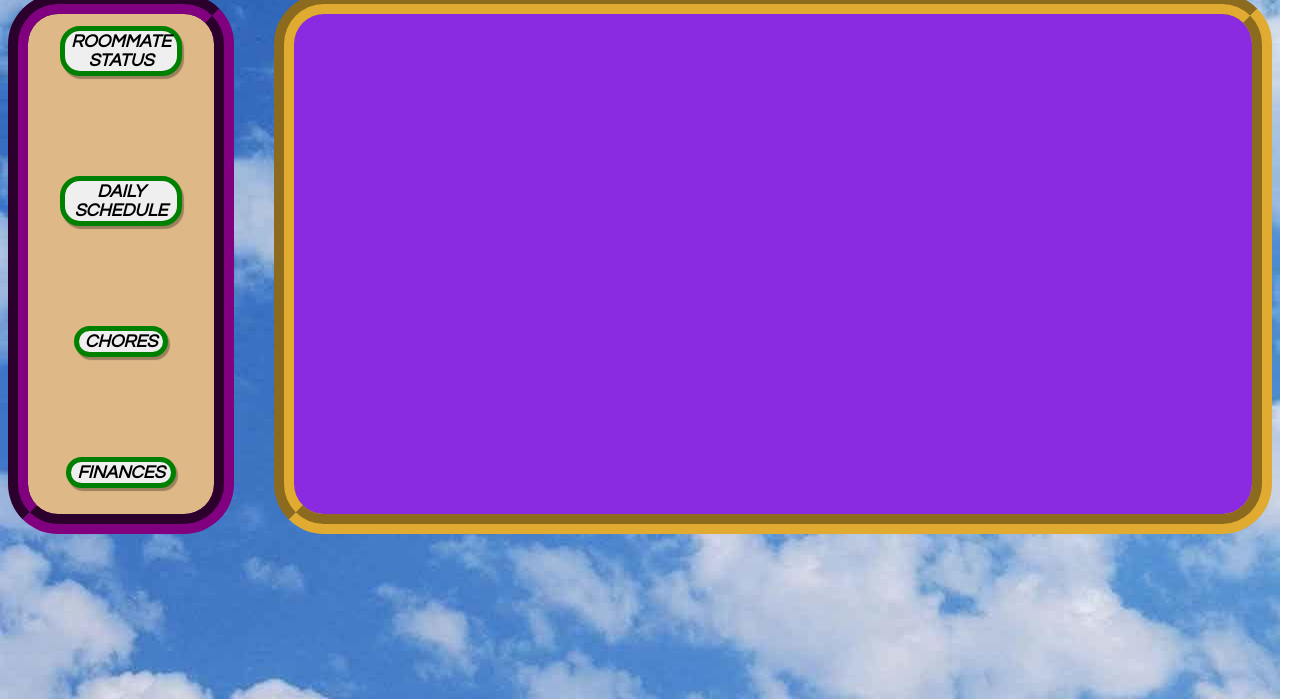
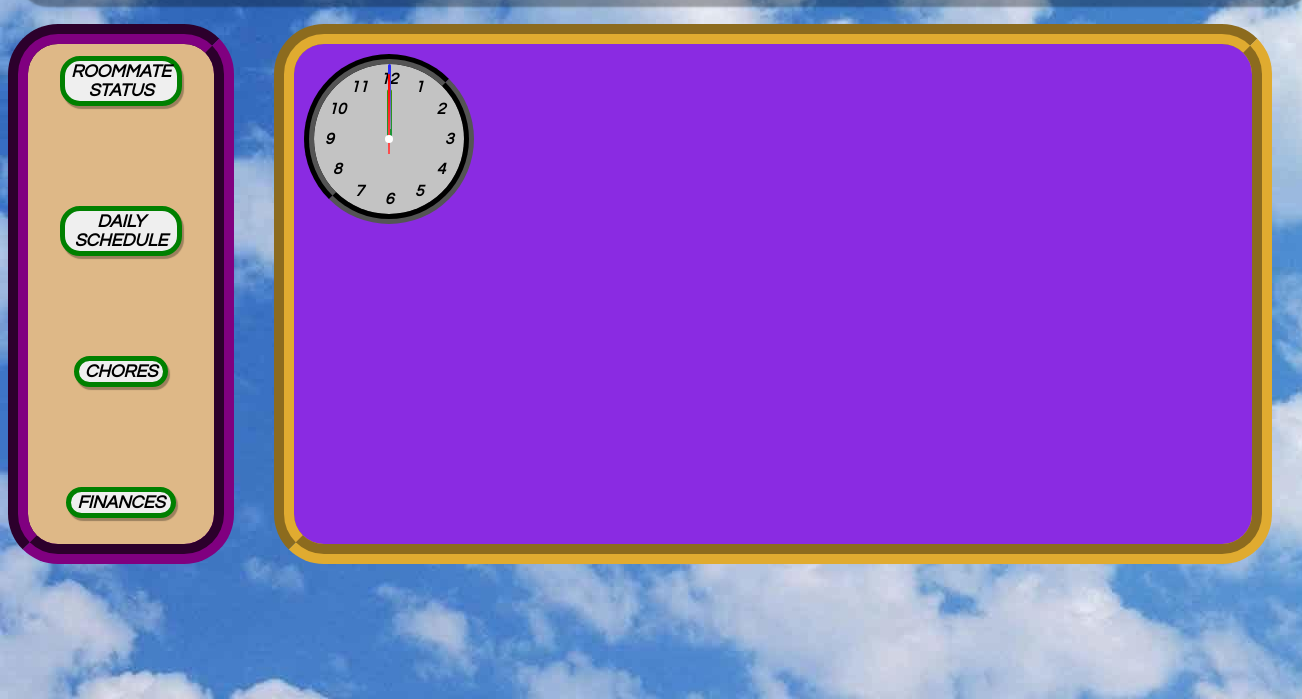
Before and after one commit to SashaKakkassery/Technica, a plain HTML site: page index.html in a window 1280 px wide. Shown: the part 101-800 px from the top of the page, 1302 px wide, since content can reach past the window. Drawn offline with Linux system fonts and the light colour scheme.

Commit message:
Updated files

```diff
--- a/index.html
+++ b/index.html
@@ -21,7 +21,32 @@
         </div>
 
          <div class = "mainRoom">
+            <div class = "clock">
 
+                <div class = "hour">
+                    <div class = "hr" id = "hr"></div>
+                </div>
+                <div class = "minute">
+                    <div class = "min" id = "min"></div>
+                </div>
+                <div class = "second">
+                    <div class = "sec" id = "sec"></div>
+                </div>
+
+
+                <span style = "--i:1"><b>1</b></span>
+                <span style = "--i:2"><b>2</b></span>
+                <span style = "--i:3"><b>3</b></span>
+                <span style = "--i:4"><b>4</b></span>
+                <span style = "--i:5"><b>5</b></span>
+                <span style = "--i:6"><b>6</b></span>
+                <span style = "--i:7"><b>7</b></span>
+                <span style = "--i:8"><b>8</b></span>
+                <span style = "--i:9"><b>9</b></span>
+                <span style = "--i:10"><b>10</b></span>
+                <span style = "--i:11"><b>11</b></span>
+                <span style = "--i:12"><b>12</b></span>
+            </div>
         </div>
     </div>
     <script src = "index.js">
--- a/style.css
+++ b/style.css
@@ -17,11 +17,16 @@ body{
 }
 
 h1{
+    background-color: rgb(195, 195, 195);
+    border: beige groove 15px;
+    border-radius: 30px;
+    width: 100%;
     font-family: 'Century Gothic', sans-serif;
     font-weight: bold;
     color: black;
     text-align: center;
     font-size: 40px;
+    box-shadow: 10px 10px 2px rgba(0, 0, 0, 0.3);
 }
 
 .Container{
@@ -84,4 +89,106 @@ h1{
     height: 500px;
     border: groove, 20px, rgb(224, 171, 48);
     border-radius: 50px;
+    position: relative;
 }
+
+.clock{
+    position: absolute;
+    left:10px;
+    top:10px;
+    background: rgb(195, 195, 195);
+    width: 150px;
+    height: 150px;
+    border-radius: 100%;
+    border: groove, 10px, black;
+    display: flex;
+    align-items: center;
+    justify-content: center;
+    position: relative;
+}
+
+.clock::before{
+    content: ' ';
+    position: absolute;
+    width: 8px;
+    height: 8px;
+    background-color: rgb(255, 255, 255);
+    border-radius: 100%;
+    z-index:1000;
+}
+
+.clock span{
+    position: absolute;
+    text-align: center;
+    transform: rotate(calc(30deg * var(--i)))
+                translateY(-60px)
+                 rotate(calc(-30deg * var(--i)));
+}
+
+.clock span b{
+    font-family: 'Century Gothic', sans-serif;
+    font-style: italic;
+}
+
+.hour,
+.minute,
+.second{
+    position: absolute;
+}
+
+.hour, .hr{
+    width: 160px;
+    height: 160px;
+}
+
+.minute, .min{
+    width: 190px;
+    height: 190px;
+}
+
+.second, .sec{
+    width: 230px;
+    height: 230px;
+}
+
+.hr, .min, .sec{
+    display: flex;
+    justify-content: center;
+    position: absolute;
+    border-radius: 50%;
+}
+
+.hr { z-index: 1;}
+.min { z-index: 2;}
+.sec { z-index: 3;}
+
+
+.hr::before{
+    content: '';
+    width: 5px;
+    height: 50px;
+    background: linear-gradient(to top,rgb(24, 149, 61), rgb(59, 148, 0));
+    position: absolute;
+    border-radius: 6px 6px 0 0;
+    top: 30px;
+}
+
+.min::before{
+    content: '';
+    width: 3px;
+    height: 65px;
+    background: linear-gradient(to top, rgb(146, 146, 169), rgb(33, 33, 255));
+    position: absolute;
+    border-radius: 5px 5px 0 0;
+    top: 20px;
+}
+
+.sec::before{
+    content: '';
+    width: 1.5px;
+    height: 80px;
+    background: linear-gradient(to top, rgb(252, 80, 80), rgb(255, 0, 0));
+    position: absolute;
+    border-radius: 4px 4px 0 0;
+    top: 50px;
+}
```
